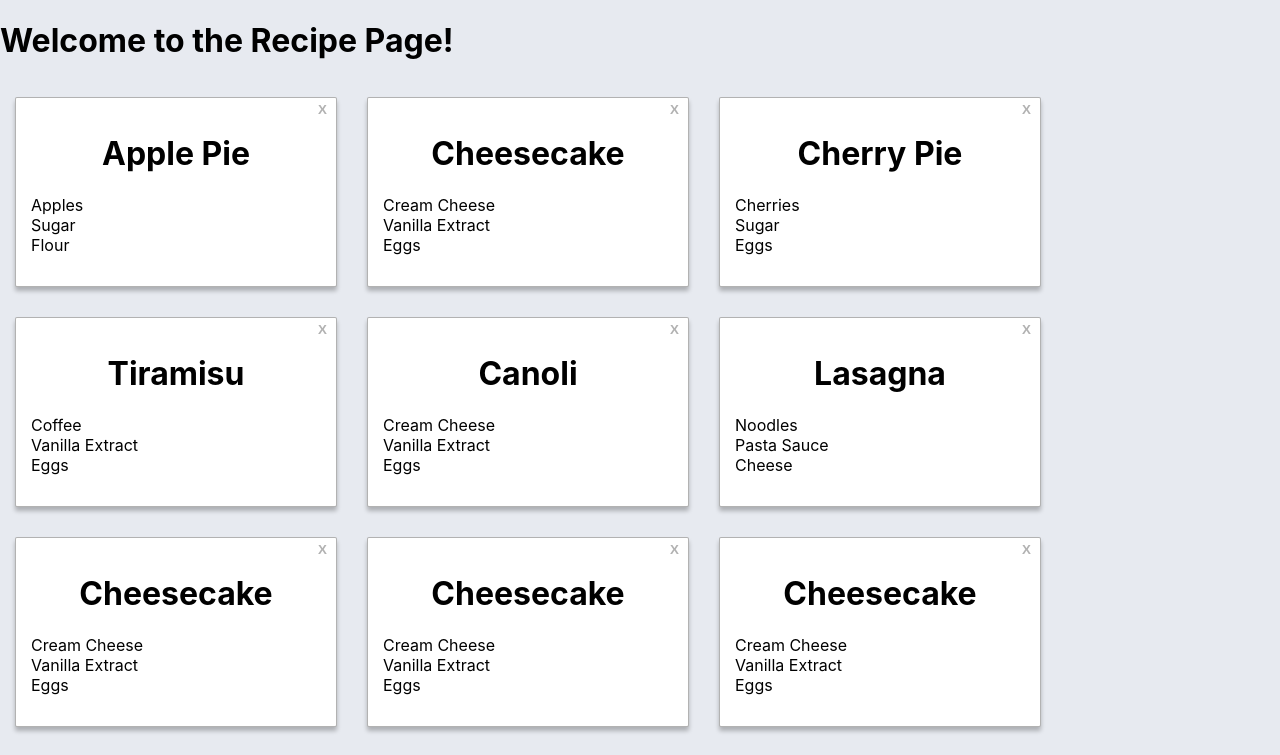
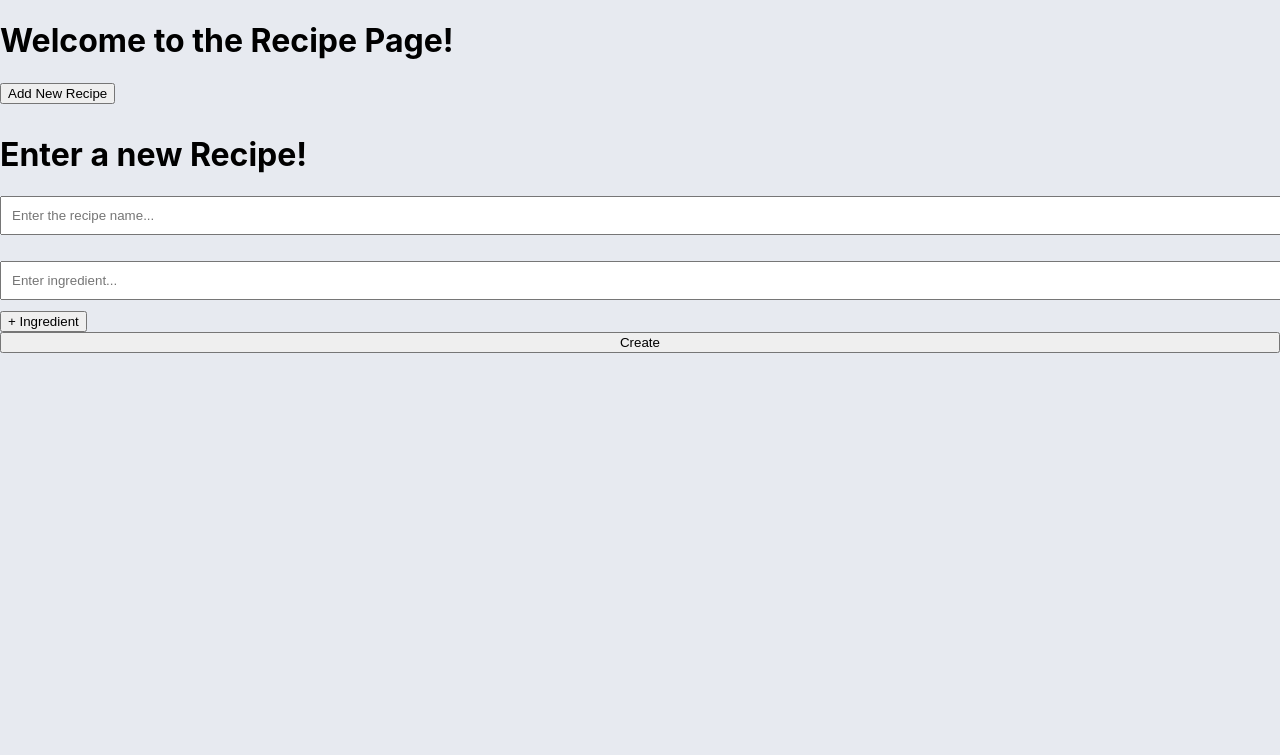
Before and after one commit to atranchida/recipe-book, a React (Create React App) app: page / in a window 1280 px wide. Shown: the top 755 px of the page. Built offline with nearby package versions, Linux system fonts and the light colour scheme.

Commit message:
gets dialog window opening and closing

```diff
--- a/package.json
+++ b/package.json
@@ -12,6 +12,7 @@
     "react": "^16.13.1",
     "react-dom": "^16.13.1",
     "react-infinite-scroll-component": "^5.0.4",
+    "react-responsive-modal": "^5.0.2",
     "react-scripts": "3.4.1",
     "ts-jest": "^25.2.1",
     "typescript": "^3.7.5"
--- a/src/App.tsx
+++ b/src/App.tsx
@@ -1,6 +1,7 @@
 import React from 'react';
 import './App.css';
 import RecipeForm from './components/RecipeForm';
+import AddRecipeButton from './components/AddRecipeButton';
 
 const Welcome = () => {
   return <h1>Welcome to the Recipe Page!</h1>
@@ -14,12 +15,13 @@ const App = () => {
   return (
     <div>
       <Welcome />
+      <AddRecipeButton />
       <RecipeForm
         onIngredientChange={noop}
         onRecipeChange={noop}
         onAddIngredient={noop}
         onCreate={noop}
-        />
+      />
     </div>
   );
 };
--- /dev/null
+++ b/src/components/AddRecipeButton.tsx
@@ -0,0 +1,30 @@
+import React, { useState } from 'react'
+import RecipeForm from './RecipeForm';
+import { Modal } from 'react-responsive-modal';
+import "react-responsive-modal/styles.css";
+
+function noop() {
+    return;
+}
+
+function AddRecipeButton() {
+    const [open, setOpen] = useState(false);
+
+    return (
+        <>
+            <button className="button" onClick={() => setOpen(true)}>
+                Add New Recipe
+            </button>
+            <Modal open={open} onClose={() => setOpen(false)} center>
+                <RecipeForm
+                    onIngredientChange={noop}
+                    onRecipeChange={noop}
+                    onAddIngredient={noop}
+                    onCreate={noop}
+                />
+            </Modal>
+        </>
+    );
+}
+
+export default AddRecipeButton;
--- a/src/components/RecipeForm.tsx
+++ b/src/components/RecipeForm.tsx
@@ -73,10 +73,10 @@ function RecipeForm({ onAddIngredient, onCreate, onIngredientChange, onRecipeCha
 
     return (
         <div>
-            <RecipeList
+            {/* <RecipeList
                 recipes={recipes}
                 onDelete={handleDeleteRecipe}
-            />
+            /> */}
 
             <form data-testid="recipe-form" className={styles.RecipeForm} onSubmit={handleCreateRecipe} {...props}>
                 <h1>Enter a new Recipe!</h1>
```
Also changed, not shown: 1 other file (tests, documents, lock files or other folders).
